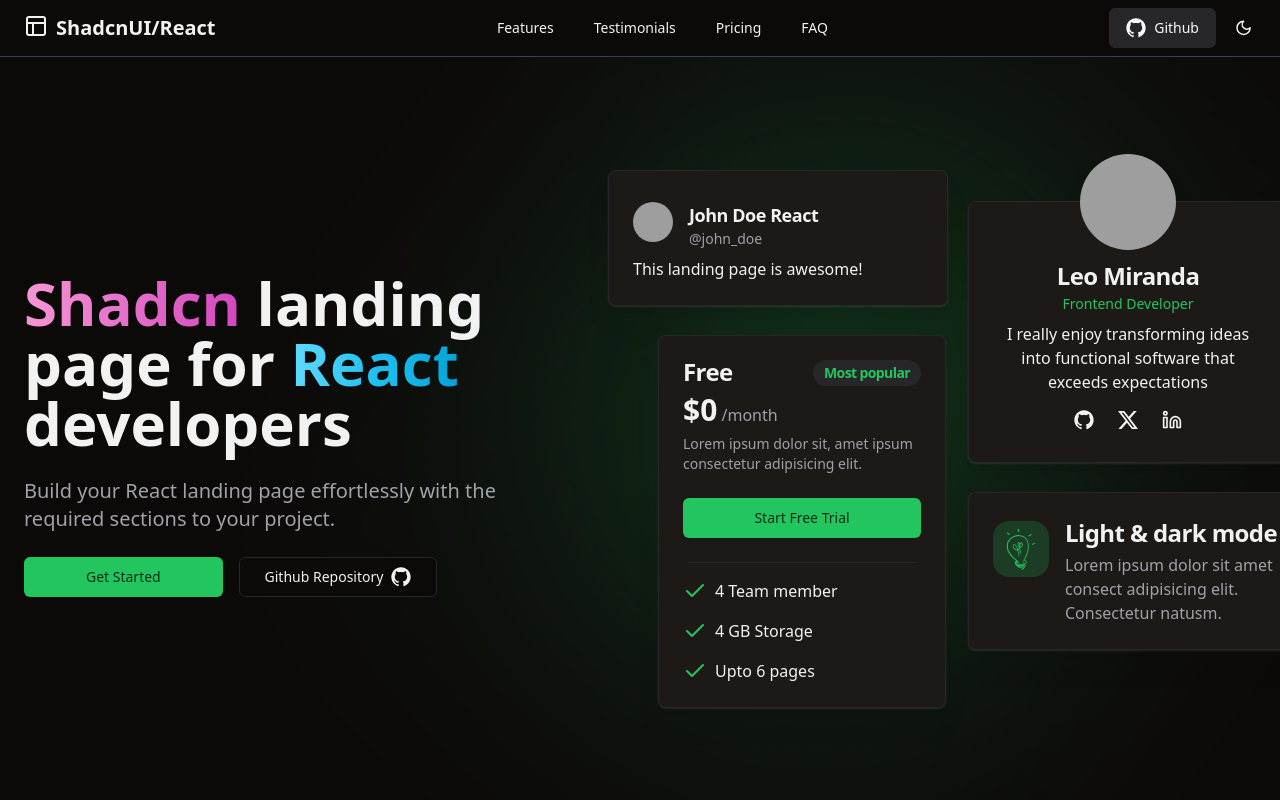
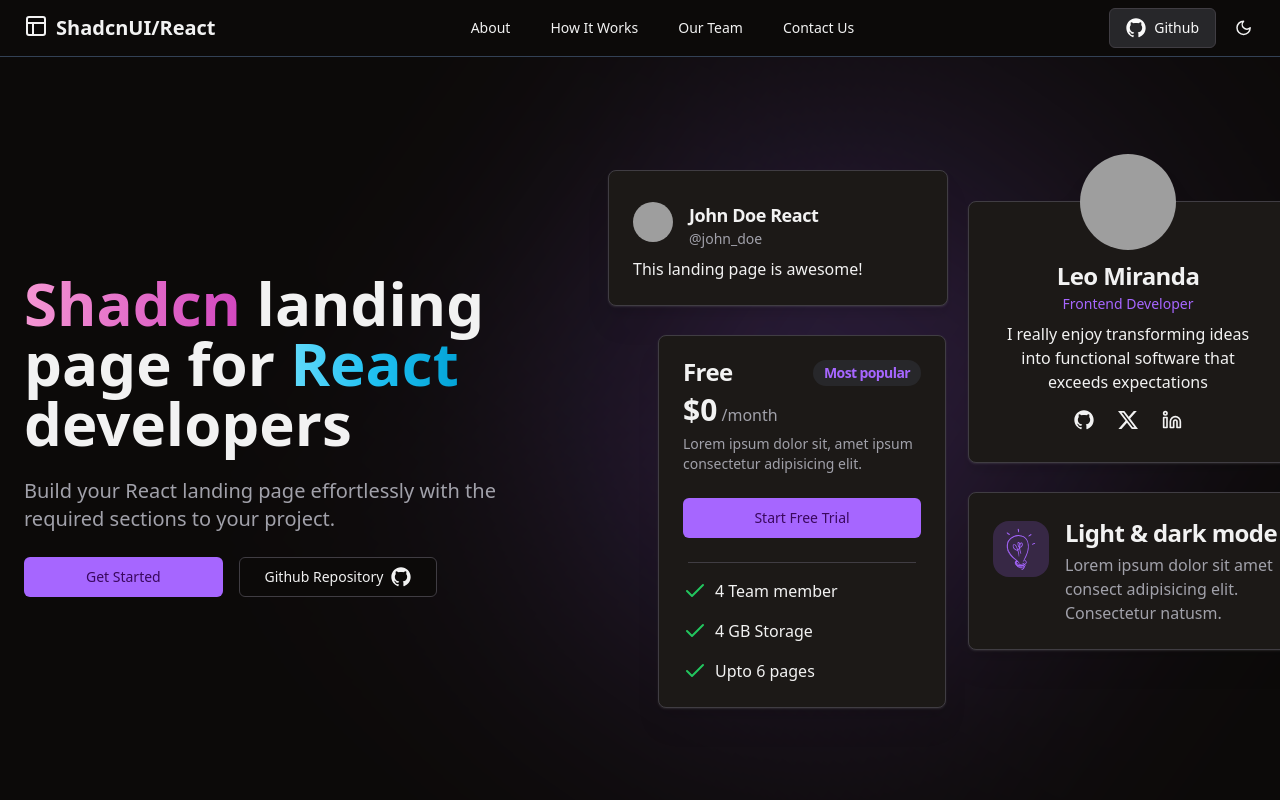
Before and after one commit to tonictheapp/Website, a React (Vite) app: page / in a window 1280 px wide. Shown: the top 800 px of the page. Built offline with nearby package versions, Linux system fonts and the light colour scheme; grey boxes are pictures that could not be loaded.

Commit message:
changed UI default colors

```diff
--- a/src/App.css
+++ b/src/App.css
@@ -68,7 +68,7 @@
 } */
 
 /* *=========== Green theme =========== */
-@layer base {
+/* @layer base {
   :root {
     --background: 0 0% 100%;
     --foreground: 240 10% 3.9%;
@@ -76,7 +76,7 @@
     --card-foreground: 240 10% 3.9%;
     --popover: 0 0% 100%;
     --popover-foreground: 240 10% 3.9%;
-    --primary: 142.1 76.2% 36.3%;
+    --primary: 265 100% 70%;
     --primary-foreground: 355.7 100% 97.3%;
     --secondary: 240 4.8% 95.9%;
     --secondary-foreground: 240 5.9% 10%;
@@ -86,10 +86,24 @@
     --accent-foreground: 240 5.9% 10%;
     --destructive: 0 84.2% 60.2%;
     --destructive-foreground: 0 0% 98%;
-    --border: 240 5.9% 90%;
-    --input: 240 5.9% 90%;
+
+    --border: 240 5% 85%;
+    --input: 240 5% 85%;
     --ring: 142.1 76.2% 36.3%;
     --radius: 0.5rem;
+
+
+    --pink: 330 100% 75%;
+    --blue: 210 100% 60%;
+    --green: 100 80% 65%;
+    --dark-maroon: 345 100% 15%;
+    --dark-blue: 220 30% 15%;
+    --dark-green: 120 80% 15%;
+
+
+    --positive: 120 80% 30%;
+    --negative: 0 80% 40%;
+    --warning: 45 100% 50%;
   }
 
   .dark {
@@ -99,7 +113,7 @@
     --card-foreground: 0 0% 95%;
     --popover: 0 0% 9%;
     --popover-foreground: 0 0% 95%;
-    --primary: 142.1 70.6% 45.3%;
+    --primary: 265 100% 70%;
     --primary-foreground: 144.9 80.4% 10%;
     --secondary: 240 3.7% 15.9%;
     --secondary-foreground: 0 0% 98%;
@@ -109,9 +123,78 @@
     --accent-foreground: 0 0% 98%;
     --destructive: 0 62.8% 30.6%;
     --destructive-foreground: 0 85.7% 97.3%;
-    --border: 240 3.7% 15.9%;
-    --input: 240 3.7% 15.9%;
+    --border: 270 5% 25%;
+    --input: 270 5% 25%;
     --ring: 142.4 71.8% 29.2%;
+  }
+} */
+
+/* *=========== Tonic theme =========== */
+@layer base {
+  :root {
+    --background: 0 0% 100%;
+    --foreground: 240 10% 3.9%;
+    --card: 0 0% 100%;
+    --card-foreground: 240 10% 3.9%;
+    --popover: 0 0% 100%;
+    --popover-foreground: 240 10% 3.9%;
+
+    --primary: 265 100% 70%; /* Tonic Purple */
+    --primary-foreground: 355.7 100% 97.3%;
+
+    --secondary: 240 4.8% 95.9%;
+    --secondary-foreground: 240 5.9% 10%;
+    --muted: 240 4.8% 95.9%;
+    --muted-foreground: 240 3.8% 46.1%;
+    --accent: 240 4.8% 95.9%;
+    --accent-foreground: 240 5.9% 10%;
+
+    --destructive: 0 84.2% 60.2%;
+    --destructive-foreground: 0 0% 98%;
+
+    --border: 240 5% 85%;
+    --input: 240 5% 85%;
+    --ring: 265 100% 70%;
+
+    --radius: 0.5rem;
+
+    /* Secondary Brights */
+    --pink: 330 100% 75%;
+    --blue: 210 100% 60%;
+    --light-purple: 265 100% 80%;
+    --dark-maroon: 345 100% 15%;
+    --dark-blue: 220 30% 15%;
+    --dark-purple: 275 85% 20%;
+
+    /* Status */
+    --positive: 265 100% 70%;
+    --negative: 0 80% 40%;
+    --warning: 45 100% 50%;
+  }
+
+  .dark {
+    --background: 20 14.3% 4.1%;
+    --foreground: 0 0% 95%;
+    --card: 24 9.8% 10%;
+    --card-foreground: 0 0% 95%;
+    --popover: 0 0% 9%;
+    --popover-foreground: 0 0% 95%;
+
+    --primary: 265 100% 70%; /* Tonic Purple */
+    --primary-foreground: 275 85% 20%; /* Deep Purple */
+
+    --secondary: 240 3.7% 15.9%;
+    --secondary-foreground: 0 0% 98%;
+    --muted: 0 0% 15%;
+    --muted-foreground: 240 5% 64.9%;
+    --accent: 12 6.5% 15.1%;
+    --accent-foreground: 0 0% 98%;
+    --destructive: 0 62.8% 30.6%;
+    --destructive-foreground: 0 85.7% 97.3%;
+
+    --border: 270 5% 25%;
+    --input: 270 5% 25%;
+    --ring: 265 100% 70%;
   }
 }
 
--- a/src/App.tsx
+++ b/src/App.tsx
@@ -1,18 +1,18 @@
+// import { FAQ } from "./components/FAQ";
+// import { Features } from "./components/Features";
+// import { Newsletter } from "./components/Newsletter";
+// import { Pricing } from "./components/Pricing";
+// import { Services } from "./components/Services";
+// import { Sponsors } from "./components/Sponsors";
+// import { Testimonials } from "./components/Testimonials";
 import { About } from "./components/About";
-import { Cta } from "./components/Cta";
-import { FAQ } from "./components/FAQ";
-import { Features } from "./components/Features";
 import { Footer } from "./components/Footer";
 import { Hero } from "./components/Hero";
 import { HowItWorks } from "./components/HowItWorks";
+import { Cta } from "./components/Cta";
 import { Navbar } from "./components/Navbar";
-import { Newsletter } from "./components/Newsletter";
-import { Pricing } from "./components/Pricing";
 import { ScrollToTop } from "./components/ScrollToTop";
-import { Services } from "./components/Services";
-import { Sponsors } from "./components/Sponsors";
 import { Team } from "./components/Team";
-import { Testimonials } from "./components/Testimonials";
 import "./App.css";
 
 function App() {
@@ -25,9 +25,9 @@
       <HowItWorks />
       {/* <Features />
       <Services /> */}
-      {/* <Cta /> */}
       {/* <Testimonials /> */}
       <Team />
+      <Cta />
       {/* <Pricing />
       <Newsletter />
       <FAQ /> */}
--- a/src/components/Cta.tsx
+++ b/src/components/Cta.tsx
@@ -9,12 +9,12 @@
       <div className="container lg:grid lg:grid-cols-2 place-items-center">
         <div className="lg:col-start-1">
           <h2 className="text-3xl md:text-4xl font-bold ">
-            All Your
+            Elevate
             <span className="bg-gradient-to-b from-primary/60 to-primary text-transparent bg-clip-text">
               {" "}
-              Ideas & Concepts{" "}
+              Your Business{" "}
             </span>
-            In One Interface
+            With Tonic
           </h2>
           <p className="text-muted-foreground text-xl mt-4 mb-8 lg:mb-0">
             Lorem ipsum dolor sit amet consectetur adipisicing elit. Eaque,
@@ -24,7 +24,7 @@
         </div>
 
         <div className="space-y-4 lg:col-start-2">
-          <Button className="w-full md:mr-4 md:w-auto">Request a Demo</Button>
+          <Button className="w-full md:mr-4 md:w-auto">Contact Us</Button>
           <Button
             variant="outline"
             className="w-full md:w-auto"
--- a/src/components/Footer.tsx
+++ b/src/components/Footer.tsx
@@ -5,7 +5,7 @@
     <footer id="footer">
       <hr className="w-11/12 mx-auto" />
 
-      <section className="container py-20 grid grid-cols-2 md:grid-cols-4 xl:grid-cols-6 gap-x-12 gap-y-8">
+      {/* <section className="container py-20 grid grid-cols-2 md:grid-cols-4 xl:grid-cols-6 gap-x-12 gap-y-8">
         <div className="col-span-full xl:col-span-2">
           <a
             rel="noreferrer noopener"
@@ -148,9 +148,9 @@
             </a>
           </div>
         </div>
-      </section>
+      </section> */}
 
-      <section className="container pb-14 text-center">
+      <section className="container pb-14 text-center mt-14">
         <h3>
           &copy; 2025 Tonic Group Inc.
         </h3>
--- a/src/components/Navbar.tsx
+++ b/src/components/Navbar.tsx
@@ -25,20 +25,20 @@
 
 const routeList: RouteProps[] = [
   {
-    href: "#features",
-    label: "Features",
+    href: "#about",
+    label: "About",
   },
   {
-    href: "#testimonials",
-    label: "Testimonials",
+    href: "#howItWorks",
+    label: "How It Works",
   },
   {
-    href: "#pricing",
-    label: "Pricing",
+    href: "#team",
+    label: "Our Team",
   },
   {
-    href: "#faq",
-    label: "FAQ",
+    href: "#cta",
+    label: "Contact Us",
   },
 ];
 
--- a/src/components/Team.tsx
+++ b/src/components/Team.tsx
@@ -1,7 +1,6 @@
 import { buttonVariants } from "@/components/ui/button";
 import {
   Card,
-  CardContent,
   CardDescription,
   CardFooter,
   CardHeader,
```
